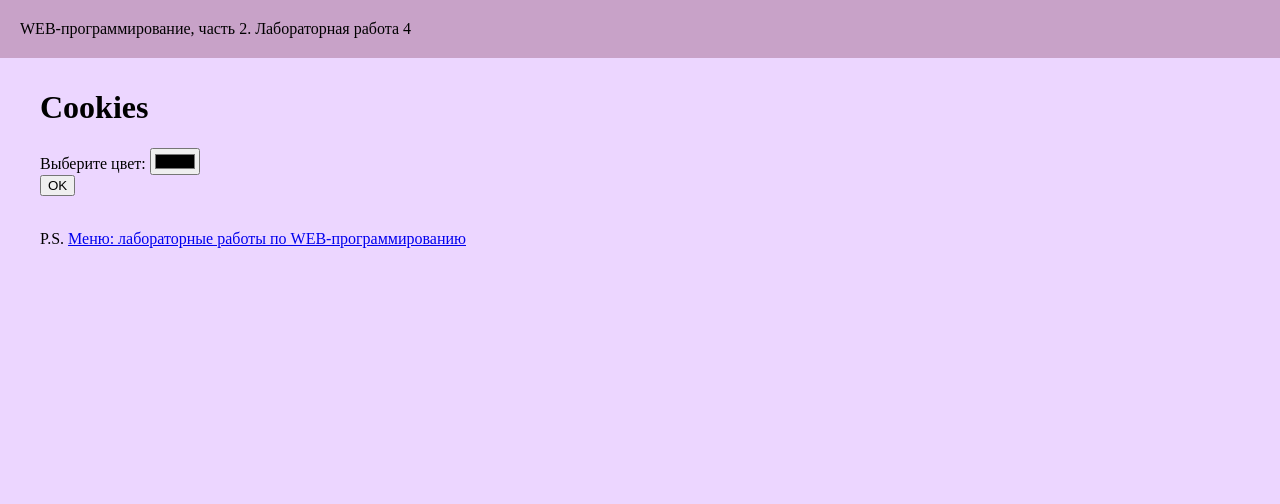
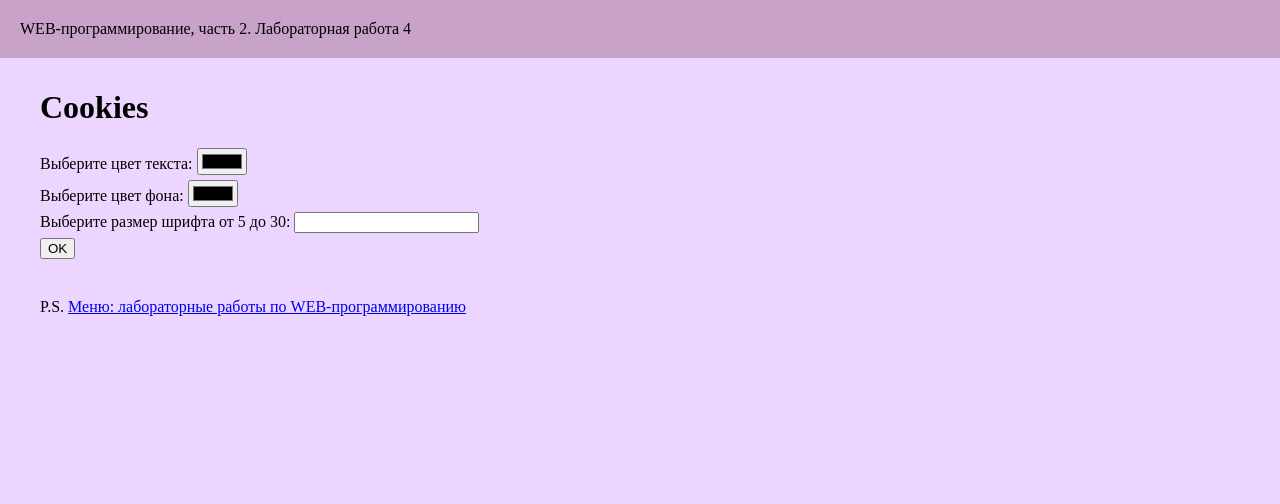
Before and after one commit to Arinaaaaaaaaaa/web-programming-labs-2, a Flask app: page /lab4/cookies in a window 1280 px wide. Shown: the top 504 px of the page. Run offline with Flask 3, Linux system fonts and the light colour scheme.

Commit message:
Фон и размер текста

```diff
--- a/lab4.py
+++ b/lab4.py
@@ -137,9 +137,29 @@ def cookies():
     if request.method == 'GET':
         return render_template('cookies.html')
 
-    color = request.form.get('color')
-    headers = {
-        'Set-Cookie': 'color=' + color + '; path=/',
-        'location': '/lab4/cookies'
-    }
+    if request.method == 'POST':
+        color = request.form.get('color')
+        background_color = request.form.get('background_color')
+        font_size = request.form.get('font_size')
+        headers = {
+            'Set-Cookie' : [
+                'color=' + color + '; path=/',
+                'background-color=' + background_color + '; path=/',
+                'font-size=' + font_size + "px" +'; path=/',
+            ],
+            'location': '/lab4/cookies'
+        }
+
+        if color == background_color:
+            error = "Цвет текста и фона не должны совпадать!"
+            return render_template('cookies.html', error=error)
+
+        if font_size is None or font_size == '':
+            error = "Введите размер шрифта!"
+            return render_template('cookies.html', error=error)
+
+        if int(font_size) > 30 or int(font_size) < 5:
+            error = "Введите размер шрифта от 5 до 30!"
+            return render_template("cookies.html", error=error)
+
     return '', 303, headers
--- a/templates/base.html
+++ b/templates/base.html
@@ -9,6 +9,8 @@
     <style>
         body{
             color: {{ request.cookies.get('color') }};
+            background-color: {{ request.cookies.get('background-color') }};
+            font-size: {{ request.cookies.get('font-size') }};
         }
     </style>
     {% endif %}
--- a/templates/cookies.html
+++ b/templates/cookies.html
@@ -5,14 +5,28 @@
 {% block main %}
 
     <h1>Cookies</h1>
+    <h3 class="error" style="color: red; font-style:italic; font-size: 20px;"> {{ error }} </h3>
+
     <form method="post">
-        <div>
-            <label for="color">Выберите цвет:</label>
+        <div style="padding-bottom: 5px;">
+            <label for="color">Выберите цвет текста:</label>
             <input type="color" id = "color" name="color">
         </div>
-        <div>
+
+        <div style="padding-bottom: 5px;">
+            <label for="background_color">Выберите цвет фона:</label>
+            <input type="color" id = "background_color" name="background_color">
+        </div>
+
+        <div style="padding-bottom: 5px;">
+            <label for="font_size">Выберите размер шрифта от 5 до 30:</label>
+            <input type="number" id = "font_size" name="font_size">
+        </div>
+
+        <div style="padding-bottom: 5px;">
             <button type="submit">OK</button>
         </div>
+
     </form>
 
 {% endblock %}
```
